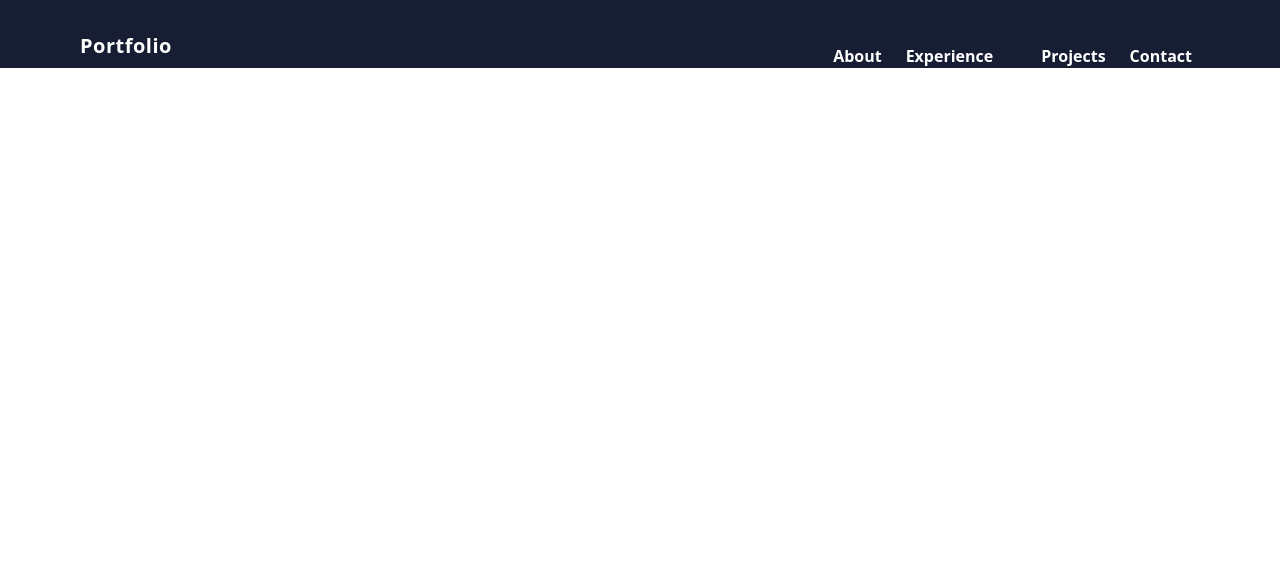
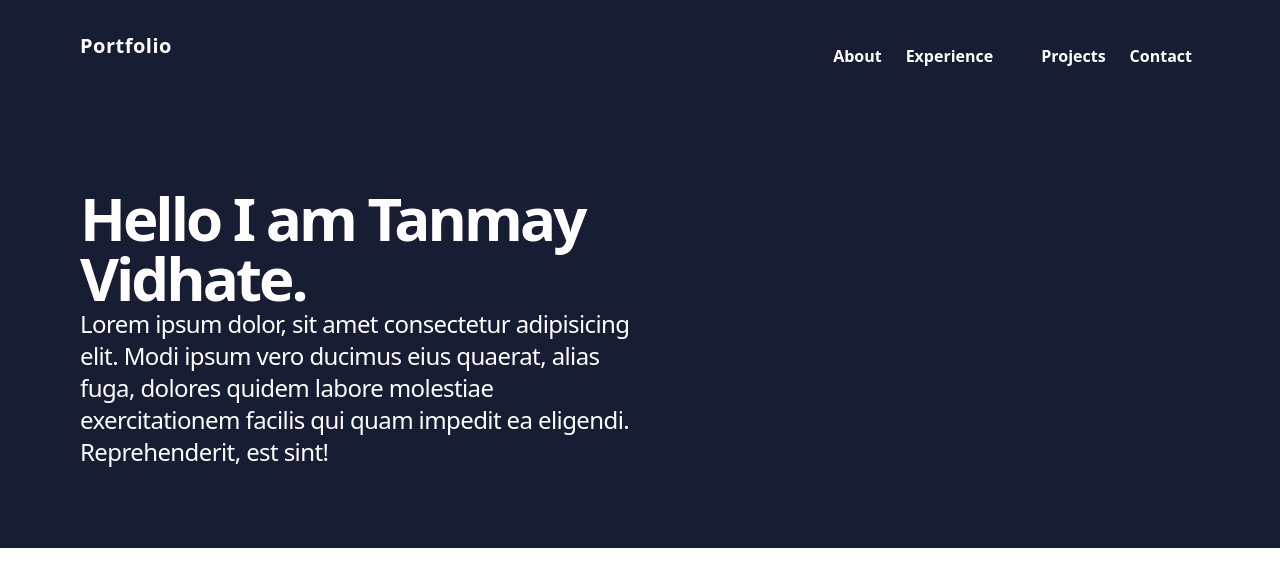
Before and after one commit to TanmayVidhate/Portfolio, a React (Vite) app: page / in a window 1280 px wide. Shown: the top 586 px of the page. Built offline with nearby package versions, Linux system fonts and the light colour scheme.

Commit message:
add home page

```diff
--- a/src/App.jsx
+++ b/src/App.jsx
@@ -1,11 +1,13 @@
 import React from 'react'
 import Navbar from './Components/Navbar'
+import Home from './Views/Home'
 
 function App() {
   return (
     <>
       <div className='bg-[#171d32] h-auto w-full overflow-hidden'>
         <Navbar/>
+        <Home/>
       </div>
     </>
   )
--- a/src/Views/Home.jsx
+++ b/src/Views/Home.jsx
@@ -3,7 +3,14 @@ import React from 'react'
 function Home() {
     return (
         <>
-
+            <div className='text-white flex w-full justify-between items-start p-10 md:p-20'>
+                <div className='md:w-2/4 md:pt-10'>
+                    <h1 className='text-3xl md:text-6xl font-bold flex leading-normal tracking-tighter'>Hello I am Tanmay Vidhate.</h1>
+                    <p className='text-sm md:text-2xl tracking-tight'>
+                        Lorem ipsum dolor, sit amet consectetur adipisicing elit. Modi ipsum vero ducimus eius quaerat, alias fuga, dolores quidem labore molestiae exercitationem facilis qui quam impedit ea eligendi. Reprehenderit, est sint!
+                    </p>
+                </div>
+            </div>
         </>
     )
 }
```
